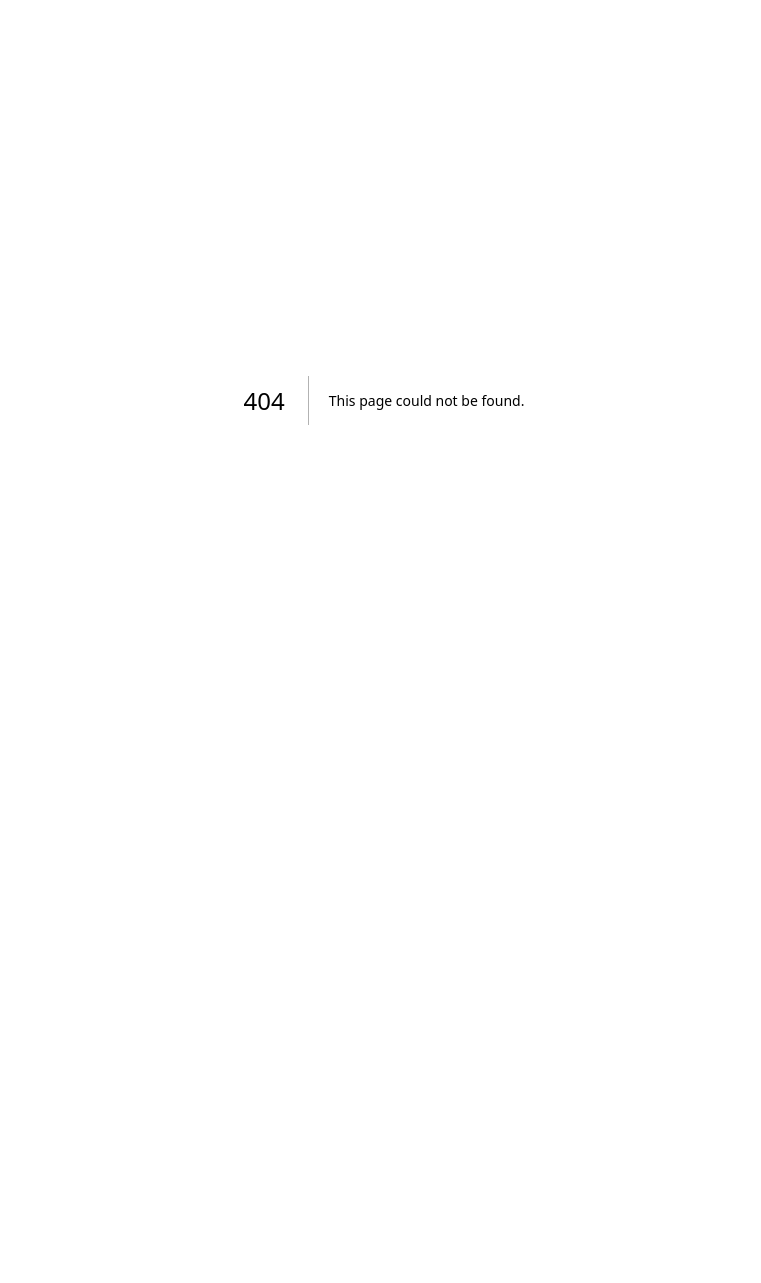
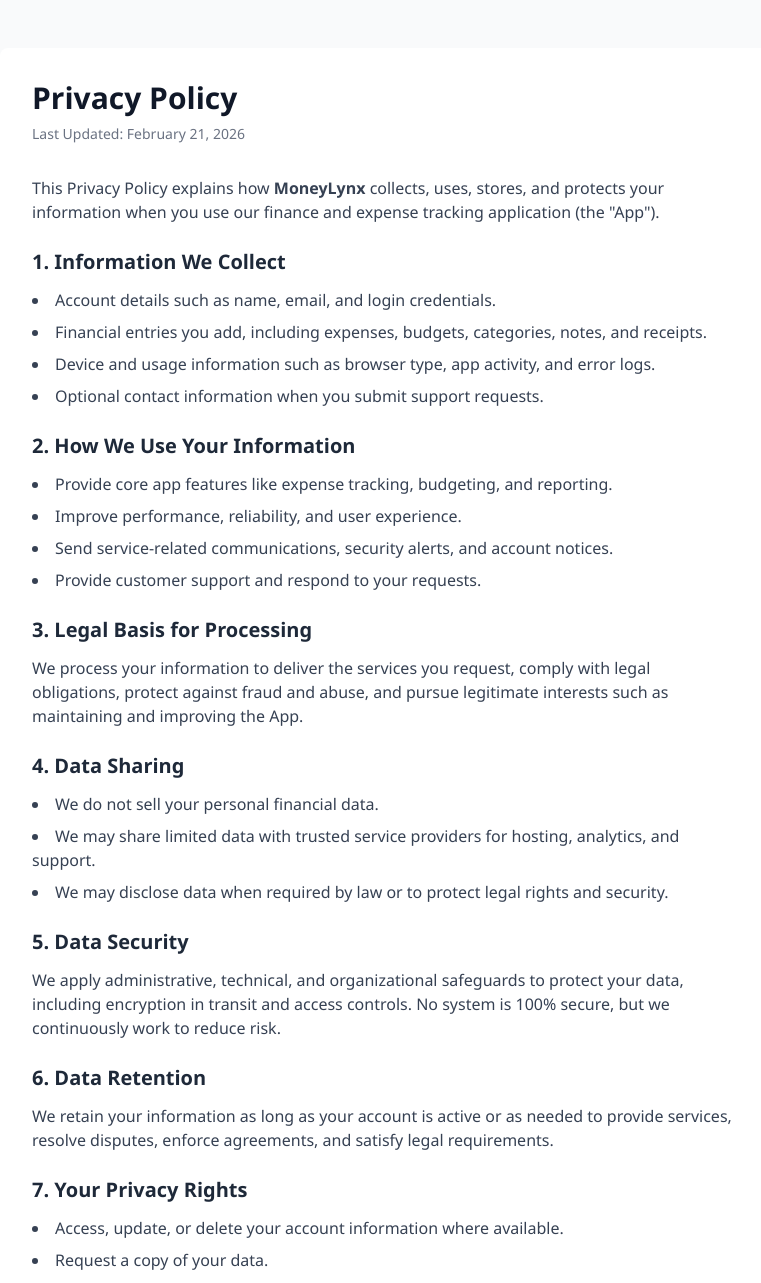
Before and after one commit to sharyarnaveed/expense-tracker, a Next.js app: page /privacy-policy in a window 1280 px wide. Before the commit this address had no page. Shown: the top 1283 px of the page, without its empty margins (256-1017 px from the left). Before the commit the page ends 800 px from the top, so only its background shows below. Built offline with nearby package versions, Linux system fonts and the light colour scheme.

Commit message:
privacy policy added

```diff
--- a/app/layout.tsx
+++ b/app/layout.tsx
@@ -2,9 +2,9 @@ import type { Metadata } from "next";
 import "./globals.css";
 
 export const metadata: Metadata = {
-  title: "FlowLedger | Smart Expense Tracker Mobile App",
+  title: "MoneyLynx | Smart Expense Tracker Mobile App",
   description:
-    "FlowLedger helps you track expenses, stay on budget, and grow savings with real-time insights.",
+    "MoneyLynx helps you track expenses, stay on budget, and grow savings with real-time insights.",
 };
 
 export default function RootLayout({
--- a/app/page.tsx
+++ b/app/page.tsx
@@ -97,7 +97,7 @@ export default function Home() {
               href="#home"
               className="brand-mark text-sm font-semibold tracking-[0.2em] sm:text-base"
             >
-              FLOWLEDGER
+              MONEYLYNX
             </a>
 
             <nav className="hidden items-center gap-8 text-sm font-medium text-slate-700 md:flex">
@@ -139,7 +139,7 @@ export default function Home() {
                 grow every goal.
               </h1>
               <p className="max-w-xl text-base leading-8 text-slate-700 sm:text-lg">
-                FlowLedger turns daily spending into beautiful, actionable
+                MoneyLynx turns daily spending into beautiful, actionable
                 insights. Stay on budget, control subscriptions, and build
                 savings without friction.
               </p>
@@ -286,7 +286,7 @@ export default function Home() {
               <p className="section-kicker">Loved By Users</p>
               <h2 className="section-title">People stay because it really works.</h2>
               <p className="mt-4 text-sm leading-7 text-slate-700 sm:text-base">
-                FlowLedger is designed for daily consistency. Users report better
+                MoneyLynx is designed for daily consistency. Users report better
                 spending control within the first 2 weeks.
               </p>
               <div className="mt-7 space-y-3 text-sm text-slate-700 sm:text-base">
@@ -326,7 +326,7 @@ export default function Home() {
                 and a personalized onboarding demo.
               </p>
               <div className="mt-8 space-y-3 text-sm text-slate-700 sm:text-base">
-                <p>Email: hello@flowledger.app</p>
+                <p>Email: hello@moneylynx.app</p>
                 <p>Support: +1 (555) 784-2210</p>
                 <p>Office: Austin, Texas</p>
               </div>
@@ -368,8 +368,14 @@ export default function Home() {
         </section>
       </main>
 
-      <footer className="mx-auto mt-12 max-w-6xl px-4 pb-6 text-center text-xs uppercase tracking-[0.14em] text-slate-500 sm:px-6 lg:px-8">
-        2026 FlowLedger. Smarter expenses for modern life.
+      <footer className="mx-auto mt-12 max-w-6xl px-4 pb-8 text-center text-xs uppercase tracking-[0.14em] text-slate-500 sm:px-6 lg:px-8">
+        <p>2026 MoneyLynx. Smarter expenses for modern life.</p>
+        <div className="mt-3 flex items-center justify-center gap-4 text-[11px] tracking-[0.12em]">
+          <a href="/privacy-policy" className="hover:text-slate-700">Privacy Policy</a>
+          <a href="/termsandcondition" className="hover:text-slate-700">
+            Terms &amp; Conditions
+          </a>
+        </div>
       </footer>
     </div>
   );
--- /dev/null
+++ b/app/privacy-policy/page.tsx
@@ -0,0 +1,117 @@
+import Link from "next/link";
+
+export default function PrivacyPolicy() {
+  return (
+    <div className="min-h-screen bg-gray-50 py-12 px-4 sm:px-6 lg:px-8">
+      <div className="max-w-3xl mx-auto bg-white shadow-lg rounded-lg p-8">
+        <h1 className="text-3xl font-bold text-gray-900 mb-2">Privacy Policy</h1>
+        <p className="text-sm text-gray-500 mb-8">Last Updated: February 21, 2026</p>
+
+        <p className="text-gray-700 mb-6">
+          This Privacy Policy explains how <strong>MoneyLynx</strong> collects, uses,
+          stores, and protects your information when you use our finance and expense
+          tracking application (the &quot;App&quot;).
+        </p>
+
+        <section className="mb-6">
+          <h2 className="text-xl font-semibold text-gray-800 mb-3">1. Information We Collect</h2>
+          <ul className="list-disc list-inside text-gray-700 space-y-2">
+            <li>Account details such as name, email, and login credentials.</li>
+            <li>Financial entries you add, including expenses, budgets, categories, notes, and receipts.</li>
+            <li>Device and usage information such as browser type, app activity, and error logs.</li>
+            <li>Optional contact information when you submit support requests.</li>
+          </ul>
+        </section>
+
+        <section className="mb-6">
+          <h2 className="text-xl font-semibold text-gray-800 mb-3">2. How We Use Your Information</h2>
+          <ul className="list-disc list-inside text-gray-700 space-y-2">
+            <li>Provide core app features like expense tracking, budgeting, and reporting.</li>
+            <li>Improve performance, reliability, and user experience.</li>
+            <li>Send service-related communications, security alerts, and account notices.</li>
+            <li>Provide customer support and respond to your requests.</li>
+          </ul>
+        </section>
+
+        <section className="mb-6">
+          <h2 className="text-xl font-semibold text-gray-800 mb-3">3. Legal Basis for Processing</h2>
+          <p className="text-gray-700">
+            We process your information to deliver the services you request, comply with legal
+            obligations, protect against fraud and abuse, and pursue legitimate interests such as
+            maintaining and improving the App.
+          </p>
+        </section>
+
+        <section className="mb-6">
+          <h2 className="text-xl font-semibold text-gray-800 mb-3">4. Data Sharing</h2>
+          <ul className="list-disc list-inside text-gray-700 space-y-2">
+            <li>We do not sell your personal financial data.</li>
+            <li>We may share limited data with trusted service providers for hosting, analytics, and support.</li>
+            <li>We may disclose data when required by law or to protect legal rights and security.</li>
+          </ul>
+        </section>
+
+        <section className="mb-6">
+          <h2 className="text-xl font-semibold text-gray-800 mb-3">5. Data Security</h2>
+          <p className="text-gray-700">
+            We apply administrative, technical, and organizational safeguards to protect your data,
+            including encryption in transit and access controls. No system is 100% secure, but we
+            continuously work to reduce risk.
+          </p>
+        </section>
+
+        <section className="mb-6">
+          <h2 className="text-xl font-semibold text-gray-800 mb-3">6. Data Retention</h2>
+          <p className="text-gray-700">
+            We retain your information as long as your account is active or as needed to provide
+            services, resolve disputes, enforce agreements, and satisfy legal requirements.
+          </p>
+        </section>
+
+        <section className="mb-6">
+          <h2 className="text-xl font-semibold text-gray-800 mb-3">7. Your Privacy Rights</h2>
+          <ul className="list-disc list-inside text-gray-700 space-y-2">
+            <li>Access, update, or delete your account information where available.</li>
+            <li>Request a copy of your data.</li>
+            <li>Object to or restrict certain processing where permitted by law.</li>
+            <li>Withdraw consent for optional communications at any time.</li>
+          </ul>
+        </section>
+
+        <section className="mb-6">
+          <h2 className="text-xl font-semibold text-gray-800 mb-3">8. Children&apos;s Privacy</h2>
+          <p className="text-gray-700">
+            The App is not intended for children under 13. We do not knowingly collect personal
+            information from children under 13.
+          </p>
+        </section>
+
+        <section className="mb-6">
+          <h2 className="text-xl font-semibold text-gray-800 mb-3">9. Policy Updates</h2>
+          <p className="text-gray-700">
+            We may update this Privacy Policy from time to time. Updated versions will be posted
+            on this page with a revised &quot;Last Updated&quot; date.
+          </p>
+        </section>
+
+        <section className="mb-2">
+          <h2 className="text-xl font-semibold text-gray-800 mb-3">10. Contact Us</h2>
+          <p className="text-gray-700">
+            For privacy questions or requests, contact us at{" "}
+            <a href="mailto:privacy@moneylynx.app" className="text-blue-600 hover:underline">
+              privacy@moneylynx.app
+            </a>
+            .
+          </p>
+        </section>
+
+        <div className="mt-8 pt-6 border-t border-gray-200 text-sm text-gray-600 flex flex-wrap items-center justify-center gap-2">
+          <span>Read also:</span>
+          <Link href="/termsandcondition" className="text-blue-600 hover:underline">
+            Terms and Conditions
+          </Link>
+        </div>
+      </div>
+    </div>
+  );
+}
--- a/app/termsandcondition/page.tsx
+++ b/app/termsandcondition/page.tsx
@@ -1,3 +1,5 @@
+import Link from "next/link";
+
 export default function TermsAndConditions() {
   return (
     <div className="min-h-screen bg-gray-50 py-12 px-4 sm:px-6 lg:px-8">
@@ -6,7 +8,7 @@ export default function TermsAndConditions() {
         <p className="text-sm text-gray-500 mb-8">Last Updated: January 10, 2026</p>
 
         <p className="text-gray-700 mb-6">
-          Welcome to <strong>SpendWise</strong>. By accessing or using our expense management
+          Welcome to <strong>MoneyLynx</strong>. By accessing or using our expense management
           application (&quot;App&quot;), you agree to be bound by these Terms and Conditions.
           If you do not agree, please do not use the App.
         </p>
@@ -22,7 +24,7 @@ export default function TermsAndConditions() {
         <section className="mb-6">
           <h2 className="text-xl font-semibold text-gray-800 mb-3">2. Description of Service</h2>
           <p className="text-gray-700">
-            SpendWise helps users track expenses, manage budgets, upload receipts, and view
+            MoneyLynx helps users track expenses, manage budgets, upload receipts, and view
             financial summaries. The App is provided for personal and informational purposes
             only and should not be considered financial or legal advice.
           </p>
@@ -51,7 +53,13 @@ export default function TermsAndConditions() {
             <li>We store and process your data (expenses, categories, notes, receipts) to provide app functionality.</li>
             <li>We do not sell your personal data.</li>
             <li>You are responsible for the accuracy of the data you enter.</li>
-            <li>Please refer to our Privacy Policy for details on data handling.</li>
+            <li>
+              Please refer to our{" "}
+              <Link href="/privacy-policy" className="text-blue-600 hover:underline">
+                Privacy Policy
+              </Link>{" "}
+              for details on data handling.
+            </li>
           </ul>
         </section>
 
@@ -106,7 +114,7 @@ export default function TermsAndConditions() {
         <section className="mb-6">
           <h2 className="text-xl font-semibold text-gray-800 mb-3">11. Intellectual Property</h2>
           <p className="text-gray-700">
-            All content, logos, UI, and code related to the App are the property of SpendWise
+            All content, logos, UI, and code related to the App are the property of MoneyLynx
             unless stated otherwise. You may not copy or redistribute without permission.
           </p>
         </section>
@@ -132,15 +140,15 @@ export default function TermsAndConditions() {
           <h2 className="text-xl font-semibold text-gray-800 mb-3">14. Contact Information</h2>
           <p className="text-gray-700">
             If you have any questions about these Terms, contact us at:{" "}
-            <a href="mailto:support@spendwise.app" className="text-blue-600 hover:underline">
-              support@spendwise.app
+            <a href="mailto:support@moneylynx.app" className="text-blue-600 hover:underline">
+              support@moneylynx.app
             </a>
           </p>
         </section>
 
         <div className="mt-8 pt-6 border-t border-gray-200">
           <p className="text-sm text-gray-500 text-center">
-            © 2026 SpendWise. All rights reserved.
+            © 2026 MoneyLynx. All rights reserved.
           </p>
         </div>
       </div>
```
